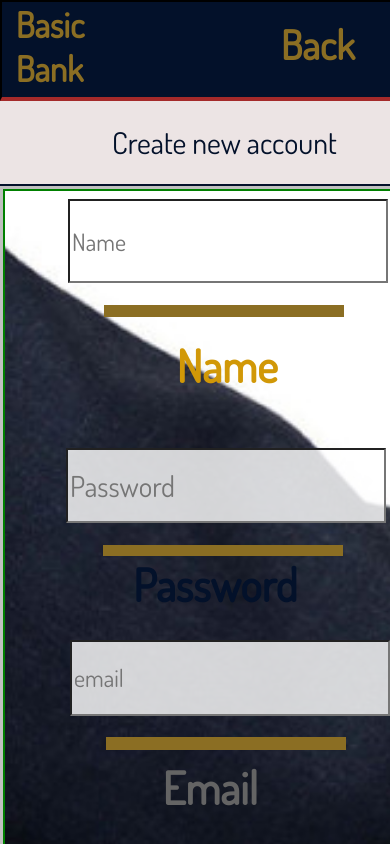
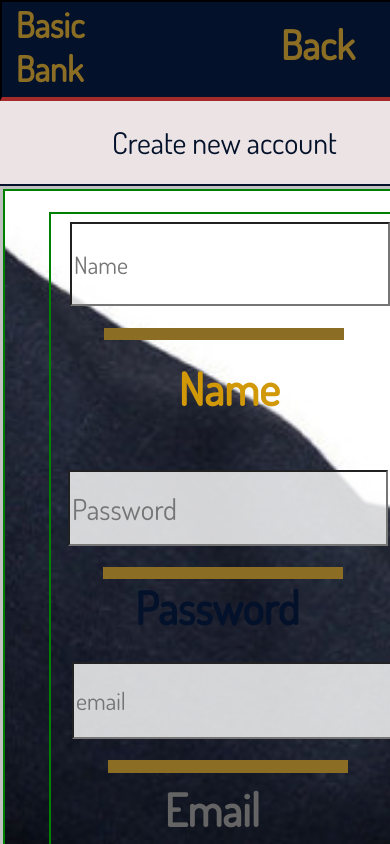
Before and after one commit to cyberstizz/basicbank, a React (Create React App) app: page /create in a window 390 px wide. Shown: the top 844 px of the page. Built offline with nearby package versions, Linux system fonts and the light colour scheme; a web font is replaced by a local one.

Commit message:
adjusted the height on the create usersection to let the create account section pop into view

```diff
--- a/src/components/Create.css
+++ b/src/components/Create.css
@@ -34,7 +34,7 @@
     display: flex;
     flex-flow: row wrap;
     overflow: auto;
-    height: 62rem;
+    height: 70rem;
     width: 100%;
     overflow: hidden;
     border: solid 2px green;
@@ -43,8 +43,10 @@
 .createUserSection{
     display: flex;
     flex-direction: column;
-    height: 75%;
+    height: 60%;
     margin: 0 auto;
+    border: solid 2px green;
+
 }
 
 
```
